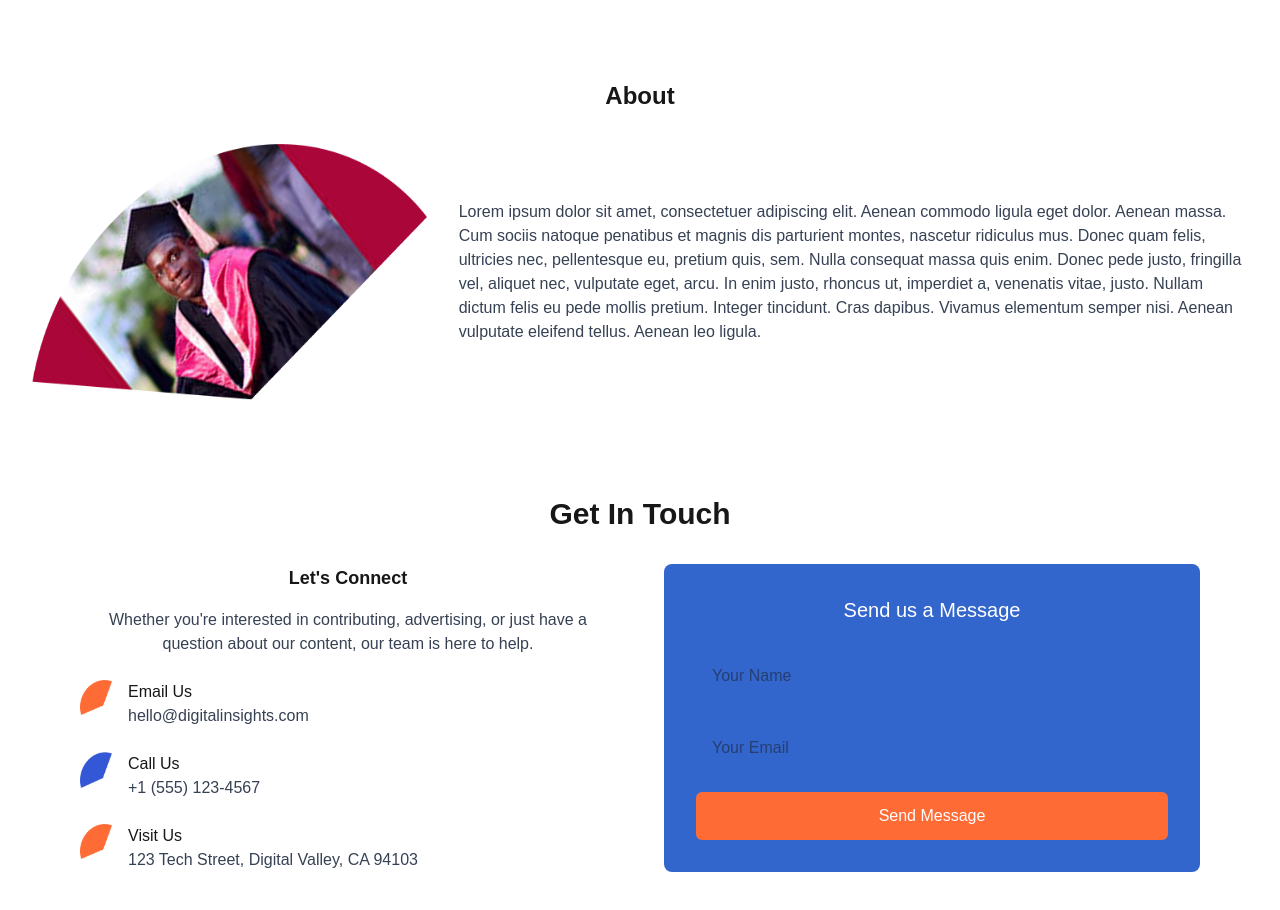
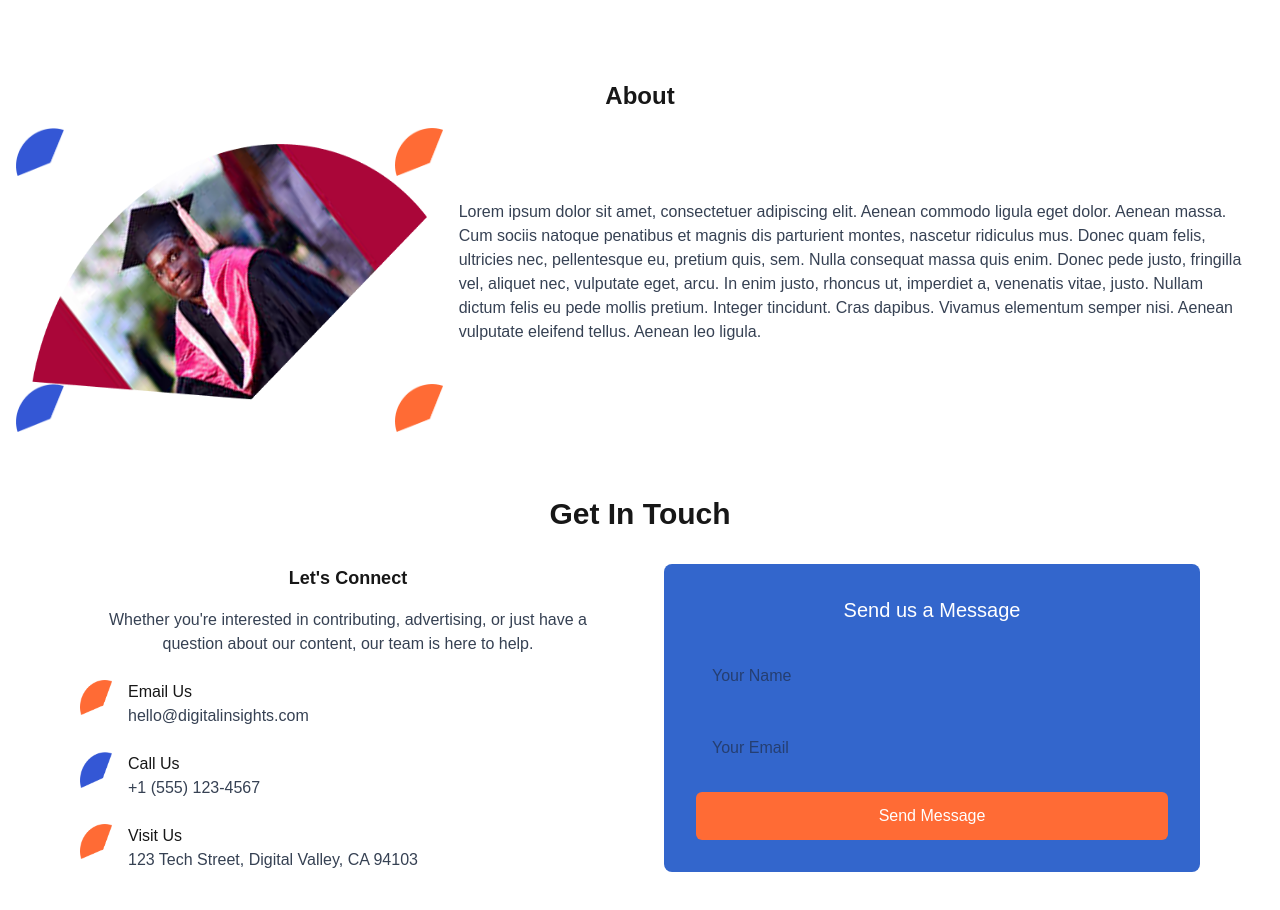
Before and after one commit to kimura-khamali/Tech-lead, a Next.js app: page / in a window 1280 px wide. Shown: the part 1380-2290 px from the top of the page. Built offline with nearby package versions, Linux system fonts and the light colour scheme.

Commit message:
changes made

```diff
--- a/src/components/About.tsx
+++ b/src/components/About.tsx
@@ -1,5 +1,7 @@
 import Image from 'next/image';
-import me from '../../public/images/me.png';  // Import your image
+import me from '../../public/images/me.png';
+import circularDot from '../../public/images/image.png';
+import circular from '../../public/images/circular.png';
 
 export default function About() {
   return (
@@ -9,6 +11,44 @@ export default function About() {
         {/* Left Side: Your Image */}
         <div className="w-full md:w-1/3 relative">
           <div className="relative h-64 w-full">
+
+          <div className="flex items-start">
+              <Image
+                src={circularDot}
+                alt="Circular"
+                width={32}
+                height={32}
+                className="absolute -top-4 -left-4 w-12 h-12"
+              />
+              </div>
+              <div className="flex items-start">
+              <Image
+                src={circular}
+                alt="Circular"
+                width={32}
+                height={32}
+                className="absolute -top-4 -right-4 w-12 h-12"
+              />
+              </div>
+
+              <div className="flex items-start">
+              <Image
+                src={circularDot}
+                alt="Circular"
+                width={32}
+                height={32}
+                className="absolute -bottom-8 -left-4 w-12 h-12"
+              />
+              </div>
+              <div className="flex items-start">
+              <Image
+                src={circular}
+                alt="Circular"
+                width={32}
+                height={32}
+                className="absolute -bottom-8 -right-4 w-12 h-12"
+              />
+              </div>
             {/* <div className="absolute -top-4 -left-4 w-8 h-8 bg-[#3366CC] rounded-full"></div>
             <div className="absolute top-1/2 -right-4 w-8 h-8 bg-[#FF6B35] rounded-full"></div>
             <div className="absolute -bottom-4 left-1/3 w-8 h-8 bg-[#3366CC] rounded-full"></div> */}
```
